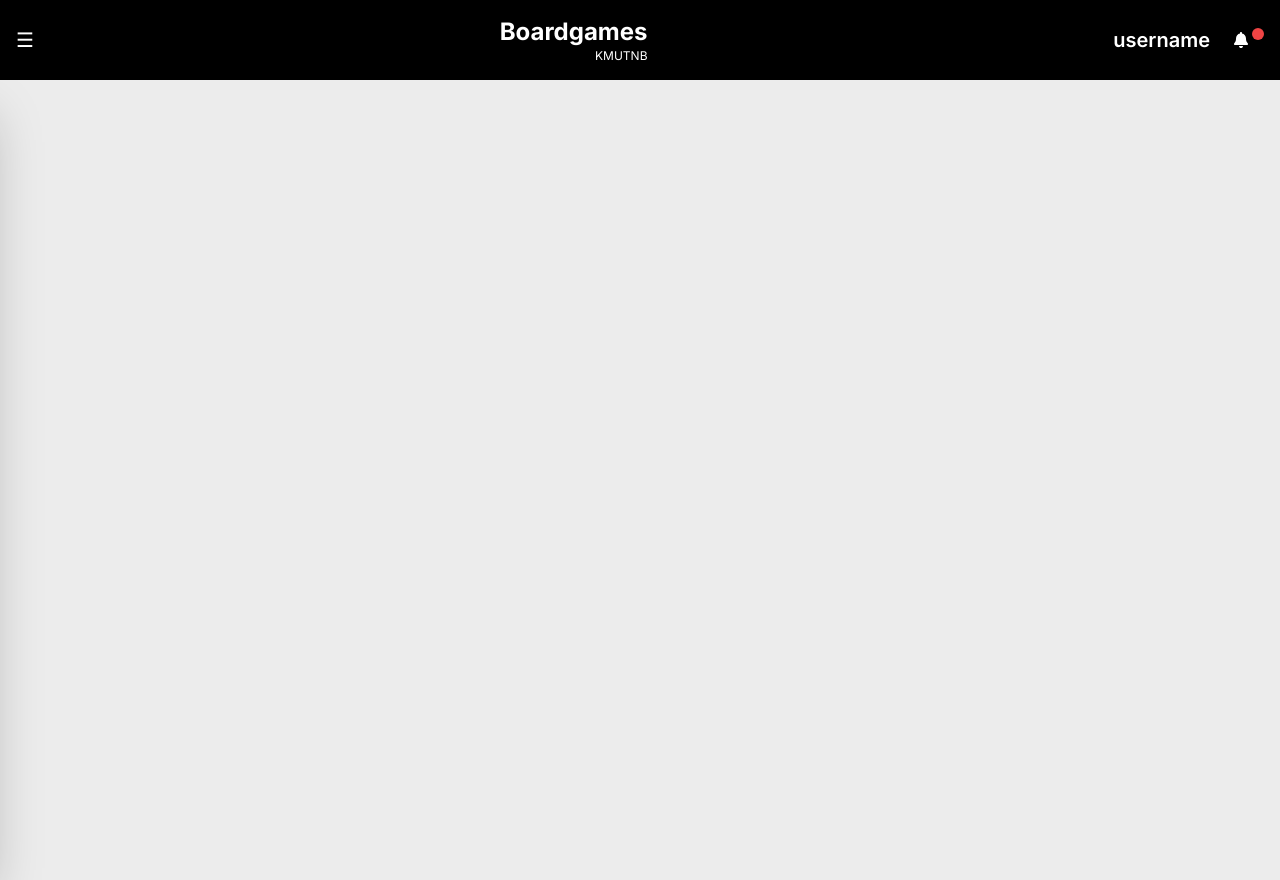
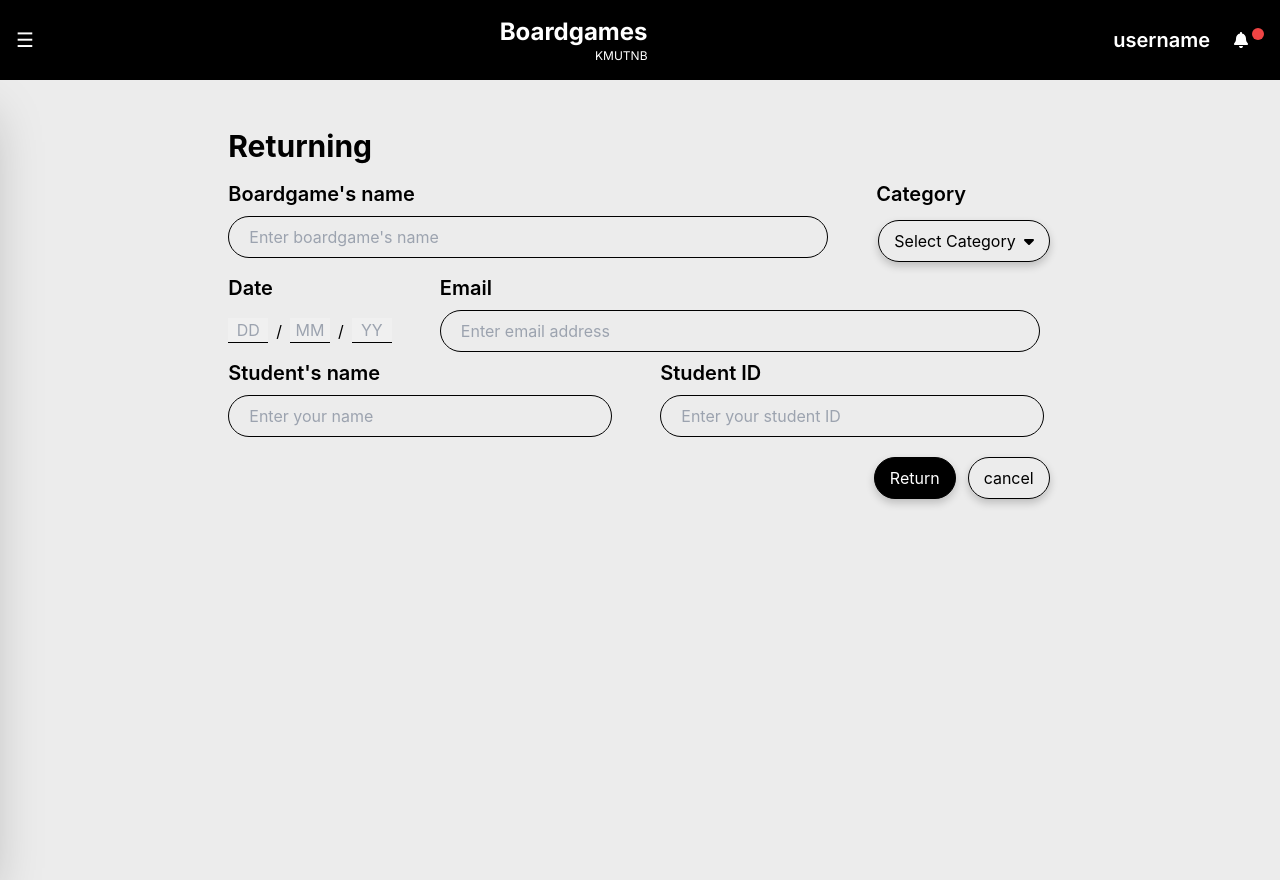
Before and after one commit to 6604062616134/SEproject, a React (Create React App) app in the folder frontend/: page /return in a window 1280 px wide. Built offline with nearby package versions, Linux system fonts and the light colour scheme.

Commit message:
add page returning

```diff
--- a/frontend/src/pages/return.js
+++ b/frontend/src/pages/return.js
@@ -1,24 +1,147 @@
 import React, { useState, useEffect } from 'react';
 import axios from 'axios';
 import NavbarLogin from '../components/navbar-login';
-import { FontAwesomeIcon } from '@fortawesome/react-fontawesome';
-import { faSearch, faCaretDown } from '@fortawesome/free-solid-svg-icons';
 import '../index.css';
 import { NavLink } from 'react-router-dom';
+import { FontAwesomeIcon } from '@fortawesome/react-fontawesome';
+import { faCaretDown } from '@fortawesome/free-solid-svg-icons';
 
 function Return() {
     const [isMenuOpen, setIsMenuOpen] = useState(false);
+    const [boardgameName, setBoardgameName] = useState('');
+    const [isCategoryOpen, setIsCategoryOpen] = useState(false);
+    const [selectedCategory, setSelectedCategory] = useState('Select Category');
+    const [selectedDate, setSelectedDate] = useState('');
+    const [email, setEmail] = useState('');
+    const [name, setName] = useState('');
+    const [studentID, setStudentID] = useState('');
 
     const toggleMenu = (isCollapsed) => {
         setIsMenuOpen(isCollapsed);
-    }
+    };
+
+    const toggleCategoryDropdown = () => {
+        setIsCategoryOpen(!isCategoryOpen);
+    };
+
+    const handleCategorySelect = (category) => {
+        setSelectedCategory(category);
+        setIsCategoryOpen(false);
+    };
 
     return (
         <div>
             <NavbarLogin isMenuOpen={isMenuOpen} toggleMenu={toggleMenu} />
             <div className='flex justify-center min-h-screen'>
                 <div className='container mx-auto'>
-
+                    <div className='flex flex-col justify-center items-center'>
+                        <form className="space-y-4">
+                            <div className='w-full'>
+                                <h2 className="text-3xl font-bold text-left mt-12 mb-4">Returning</h2>
+                                <div className='flex flex-row gap-12'>
+                                    <div className='flex flex-col mb-4'>
+                                        <p className='text-xl font-semibold text-left mb-2'>Boardgame's name</p>
+                                        <input
+                                            type="text"
+                                            placeholder="Enter boardgame's name"
+                                            value={boardgameName}
+                                            onChange={(e) => setBoardgameName(e.target.value)}
+                                            className="border border-black rounded-3xl p-2 pl-5 bg-transparent w-[600px]"
+                                            style={{ borderWidth: '1px' }}
+                                        />
+                                    </div>
+                                    <div className='flex flex-col'>
+                                        <p className='text-xl font-semibold text-left mb-2'>Category</p>
+                                        <div className="relative">
+                                            <button type="button" className='btn-custom' onClick={toggleCategoryDropdown}>
+                                                {selectedCategory}
+                                                <FontAwesomeIcon icon={faCaretDown} className="ml-2" />
+                                            </button>
+                                            {isCategoryOpen && (
+                                                <div className="absolute mt-2 w-48 bg-[#ececec] border border-black rounded-3xl shadow-lg" style={{ zIndex: 10 }}>
+                                                    <ul>
+                                                        <li className="px-4 py-2 hover:bg-black hover:text-white hover:rounded-tl-3xl hover:rounded-tr-3xl cursor-pointer" onClick={() => handleCategorySelect('Strategy')}>Strategy</li>
+                                                        <li className="px-4 py-2 hover:bg-black hover:text-white cursor-pointer" onClick={() => handleCategorySelect('Family')}>Family</li>
+                                                        <li className="px-4 py-2 hover:bg-black hover:text-white cursor-pointer" onClick={() => handleCategorySelect('Kids')}>Kids</li>
+                                                        <li className="px-4 py-2 hover:bg-black hover:text-white hover:rounded-bl-3xl hover:rounded-br-3xl cursor-pointer" onClick={() => handleCategorySelect('Party')}>Party</li>
+                                                    </ul>
+                                                </div>
+                                            )}
+                                        </div>
+                                    </div>
+                                </div>
+                                <div className='flex flex-row gap-12'>
+                                    <div className='flex flex-col mb-4'>
+                                        <p className='text-xl font-semibold text-left mb-2'>Date</p>
+                                        <div className="flex items-center gap-2 pt-2">
+                                            <input
+                                                type="text"
+                                                placeholder="DD"
+                                                maxLength="2"
+                                                className="w-10 text-center"
+                                                style={{ border: 'none', borderBottom: '1px solid black', backgroundColor: '#f0f0f0' }}
+                                            />
+                                            <span>/</span>
+                                            <input
+                                                type="text"
+                                                placeholder="MM"
+                                                maxLength="2"
+                                                className="w-10 text-center"
+                                                style={{ border: 'none', borderBottom: '1px solid black', backgroundColor: '#f0f0f0' }}
+                                            />
+                                            <span>/</span>
+                                            <input
+                                                type="text"
+                                                placeholder="YY"
+                                                maxLength="2"
+                                                className="w-10 text-center"
+                                                style={{ border: 'none', borderBottom: '1px solid black', backgroundColor: '#f0f0f0' }}
+                                            />
+                                        </div>
+                                    </div>
+                                    <div className='flex flex-col'>
+                                        <p className='text-xl text-left font-semibold mb-2'>Email</p>
+                                        <input
+                                            type="email"
+                                            placeholder="Enter email address"
+                                            value={email}
+                                            onChange={(e) => setEmail(e.target.value)}
+                                            className="border border-black rounded-3xl p-2 pl-5 bg-transparent w-[600px]"
+                                            style={{ borderWidth: '1px' }}
+                                        />
+                                    </div>
+                                </div>
+                                <div className='flex flex-row gap-12'>
+                                    <div className='flex flex-col mb-4'>
+                                        <p className='text-xl text-left font-semibold mb-2'>Student's name</p>
+                                        <input
+                                            type="text"
+                                            placeholder="Enter your name"
+                                            value={name}
+                                            onChange={(e) => setName(e.target.value)}
+                                            className="border border-black rounded-3xl p-2 pl-5 bg-transparent w-96"
+                                            style={{ borderWidth: '1px' }}
+                                        />
+                                    </div>
+                                    <div className='flex flex-col mb-4'>
+                                        <p className='text-xl text-left font-semibold mb-2'>Student ID</p>
+                                        <input
+                                            type="text"
+                                            placeholder="Enter your student ID"
+                                            value={studentID}
+                                            onChange={(e) => setStudentID(e.target.value)}
+                                            className="border border-black rounded-3xl p-2 pl-5 bg-transparent w-96"
+                                            style={{ borderWidth: '1px' }}
+                                        />
+                                    </div>
+                                </div>
+                                <div className='flex flex-row justify-end gap-2'>
+                                    <button type="submit" className="btn-search">Return</button>
+                                    <button type="reset" className="btn-custom">cancel</button>
+                                </div>
+                            </div>
+                        </form>
+                    </div>
                 </div>
             </div>
         </div>
```
